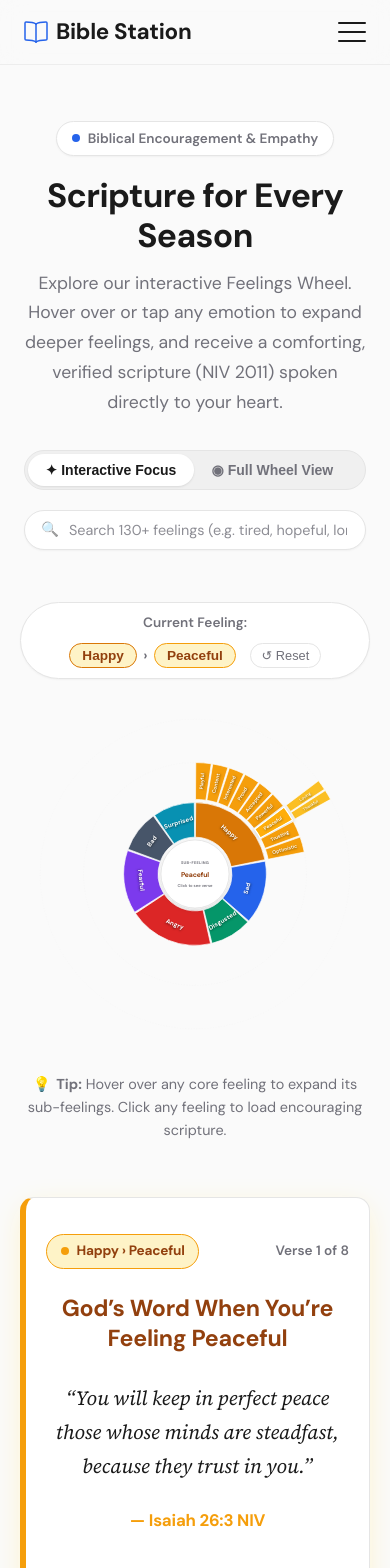
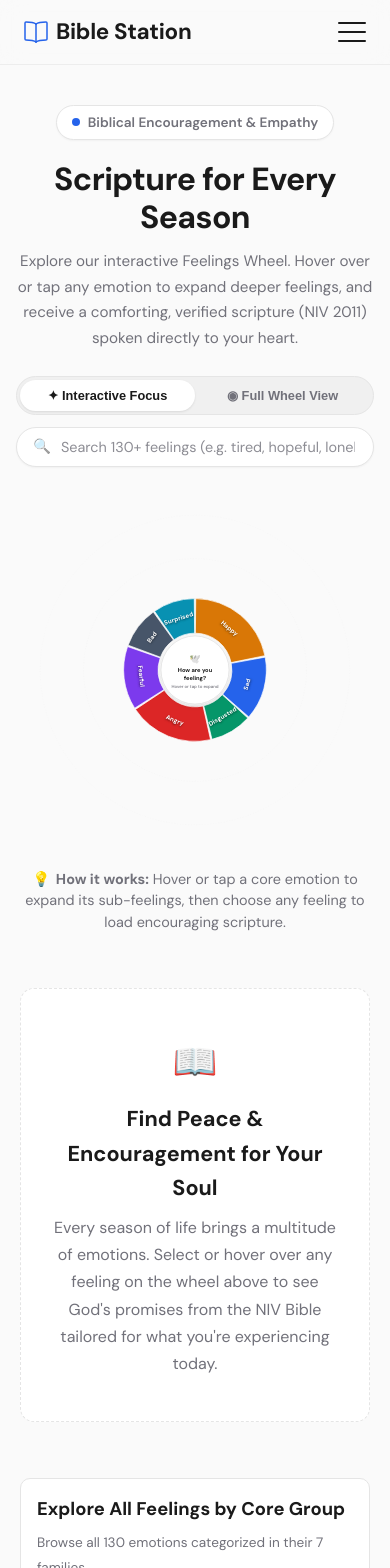
Before and after one commit to haftel/bible-station, a Vue app: page /verses-for-feelings in a window 390 px wide. Shown: the top 1568 px of the page. Built offline with nearby package versions, Linux system fonts and the light colour scheme.

Commit message:
fix(feelings-wheel): start unexpanded, stabilize non-happy hover branch, and optimize mobile responsiveness

```diff
--- a/src/views/VersesForFeelingsView.vue
+++ b/src/views/VersesForFeelingsView.vue
@@ -16,14 +16,14 @@
         <div class="mode-toggle-group">
           <button
             :class="['toggle-btn', { active: viewMode === 'focus' }]"
-            @click="viewMode = 'focus'"
+            @click="setMode('focus')"
             title="Interactive expansion on hover/tap"
           >
             ✦ Interactive Focus
           </button>
           <button
             :class="['toggle-btn', { active: viewMode === 'full' }]"
-            @click="viewMode = 'full'"
+            @click="setMode('full')"
             title="Display all 3 tiers of feelings simultaneously"
           >
             ◉ Full Wheel View
@@ -72,8 +72,8 @@
 
     <main class="container wheel-main-container">
       <!-- Active Emotion Breadcrumb -->
-      <nav class="breadcrumb-container" aria-label="Feeling navigation">
-        <span class="breadcrumb-label">Current Feeling:</span>
+      <nav class="breadcrumb-container" aria-label="Feeling navigation" v-if="activeCore">
+        <span class="breadcrumb-label">Current Branch:</span>
         <div class="breadcrumb-trail">
           <button
             class="breadcrumb-chip core-chip"
@@ -97,11 +97,11 @@
             class="breadcrumb-chip tertiary-chip"
             v-if="activeTertiary"
             :style="{ borderColor: activeTertiary.color, color: activeTertiary.darkColor, backgroundColor: activeTertiary.lightColor }"
+            @click="selectFeeling(activeTertiary.id)"
           >
             {{ activeTertiary.label }}
           </button>
           <button
-            v-if="selectedFeelingId"
             class="reset-selection-btn"
             @click="resetSelection"
             title="Reset wheel to center"
@@ -111,9 +111,13 @@
         </div>
       </nav>
 
-      <!-- SVG Feelings Wheel -->
+      <!-- SVG Feelings Wheel Stage -->
       <div class="wheel-stage">
-        <div class="wheel-svg-wrapper">
+        <div
+          class="wheel-svg-wrapper"
+          @mouseenter="onWheelMouseEnter"
+          @mouseleave="onWheelMouseLeave"
+        >
           <svg
             viewBox="-380 -380 760 760"
             class="feelings-wheel-svg"
@@ -124,7 +128,7 @@
               <filter id="hub-shadow" x="-30%" y="-30%" width="160%" height="160%">
                 <feDropShadow dx="0" dy="4" stdDeviation="6" flood-color="rgba(0,0,0,0.12)" />
               </filter>
-              <filter id="hover-glow" x="-20%" y="-20%" width="140%" height="140%">
+              <filter id="slice-shadow" x="-20%" y="-20%" width="140%" height="140%">
                 <feDropShadow dx="0" dy="2" stdDeviation="4" flood-color="rgba(0,0,0,0.18)" />
               </filter>
             </defs>
@@ -143,9 +147,8 @@
                     'slice-active': selectedFeelingId === tert.id,
                     'slice-hovered': hoveredFeelingId === tert.id
                   }"
-                  @mouseenter="handleHover(tert.id)"
-                  @mouseleave="handleHover(null)"
-                  @click="selectFeeling(tert.id)"
+                  @mouseenter="onSliceEnter(tert.id)"
+                  @click="handleSliceClick(tert.id)"
                 >
                   <path
                     :d="describeArc(248, 336, tert.startAngle, tert.endAngle, 0.6)"
@@ -177,9 +180,8 @@
                     'slice-hovered': hoveredFeelingId === sec.id,
                     'branch-highlight': activeSecondary?.id === sec.id
                   }"
-                  @mouseenter="handleHover(sec.id)"
-                  @mouseleave="handleHover(null)"
-                  @click="selectFeeling(sec.id)"
+                  @mouseenter="onSliceEnter(sec.id)"
+                  @click="handleSliceClick(sec.id)"
                 >
                   <path
                     :d="describeArc(162, 242, sec.startAngle, sec.endAngle, 0.8)"
@@ -212,9 +214,8 @@
                   'slice-hovered': hoveredFeelingId === core.id,
                   'branch-highlight': activeCore?.id === core.id
                 }"
-                @mouseenter="handleHover(core.id)"
-                @mouseleave="handleHover(null)"
-                @click="selectFeeling(core.id)"
+                @mouseenter="onSliceEnter(core.id)"
+                @click="handleSliceClick(core.id)"
               >
                 <path
                   :d="describeArc(80, 155, core.startAngle, core.endAngle, 1.2)"
@@ -239,26 +240,26 @@
               <circle cx="0" cy="0" r="74" class="hub-circle" filter="url(#hub-shadow)" />
 
               <!-- Content in Center -->
-              <template v-if="hoveredFeeling || selectedFeeling">
+              <template v-if="displayFeeling">
                 <text y="-22" class="hub-eyebrow">
-                  {{ (hoveredFeeling || selectedFeeling).tier === 1 ? 'CORE EMOTION' : ((hoveredFeeling || selectedFeeling).tier === 2 ? 'SUB-FEELING' : 'DEEPER FEELING') }}
+                  {{ displayFeeling.tier === 1 ? 'CORE EMOTION' : (displayFeeling.tier === 2 ? 'SUB-FEELING' : 'DEEPER FEELING') }}
                 </text>
                 <text
                   y="6"
                   class="hub-feeling-name"
-                  :fill="(hoveredFeeling || selectedFeeling).darkColor"
+                  :fill="displayFeeling.darkColor"
                 >
-                  {{ (hoveredFeeling || selectedFeeling).label }}
+                  {{ displayFeeling.label }}
                 </text>
                 <text y="28" class="hub-action-hint">
-                  Click to see verse
+                  Click to view verse
                 </text>
               </template>
               <template v-else>
                 <text y="-18" class="hub-peace-icon">🕊️</text>
                 <text y="4" class="hub-default-title">How are you</text>
                 <text y="22" class="hub-default-subtitle">feeling?</text>
-                <text y="40" class="hub-default-hint">Hover to expand</text>
+                <text y="40" class="hub-default-hint">Hover or tap to expand</text>
               </template>
             </g>
           </svg>
@@ -267,7 +268,7 @@
         <!-- Wheel Hint / Instructions -->
         <p class="wheel-hint-text">
           <span class="hint-bullet">💡</span>
-          <strong>Tip:</strong> Hover over any core feeling to expand its sub-feelings. Click any feeling to load encouraging scripture.
+          <strong>How it works:</strong> Hover or tap a core emotion to expand its sub-feelings, then choose any feeling to load encouraging scripture.
         </p>
       </div>
 
@@ -343,6 +344,18 @@
         </div>
       </section>
 
+      <!-- Welcome Invitation Card (when no verse is yet selected) -->
+      <section v-else class="verse-welcome-card fade-in">
+        <div class="welcome-card-content">
+          <span class="welcome-icon">📖</span>
+          <h3 class="welcome-title">Find Peace & Encouragement for Your Soul</h3>
+          <p class="welcome-text">
+            Every season of life brings a multitude of emotions. Select or hover over any feeling on the wheel above
+            to see God's promises from the NIV Bible tailored for what you're experiencing today.
+          </p>
+        </div>
+      </section>
+
       <!-- ================= CATEGORY BROWSE LIST (ACCESSIBILITY & QUICK ACCESS) ================= -->
       <section class="browse-categories-section">
         <div class="browse-header" @click="showBrowseList = !showBrowseList">
@@ -409,7 +422,7 @@
 </template>
 
 <script setup>
-import { ref, computed, nextTick, onMounted } from 'vue'
+import { ref, computed, nextTick } from 'vue'
 import {
   FEELINGS_HIERARCHY,
   FEELINGS_INDEX,
@@ -423,14 +436,16 @@ const searchFocused = ref(false)
 const copiedRecently = ref(false)
 const showBrowseList = ref(false)
 
+// Active and selected states (INITIALIZED TO NULL - Wheel starts unexpanded!)
 const hoveredFeelingId = ref(null)
-const selectedFeelingId = ref('peaceful') // Warm default feeling
+const selectedFeelingId = ref(null)
+const activeCoreId = ref(null)
+const activeSecondaryId = ref(null)
+
 const currentVerseIndex = ref(0)
 const verseCardRef = ref(null)
 
-// Focus expansion tracking
-const lockedCoreId = ref('happy')
-const lockedSecondaryId = ref('peaceful')
+let collapseTimer = null
 
 // ==================== COMPUTED HIERARCHY ====================
 const selectedFeeling = computed(() => {
@@ -443,19 +458,21 @@ const hoveredFeeling = computed(() => {
   return FEELINGS_INDEX[hoveredFeelingId.value] || null
 })
 
+// Current feeling displayed in central hub (hovered takes precedence, then selected)
+const displayFeeling = computed(() => {
+  return hoveredFeeling.value || selectedFeeling.value || null
+})
+
 const activeCore = computed(() => {
-  const current = hoveredFeeling.value || selectedFeeling.value
-  if (!current) return FEELINGS_INDEX[lockedCoreId.value] || FEELINGS_HIERARCHY[0]
-  return FEELINGS_INDEX[current.coreId] || null
+  if (activeCoreId.value) {
+    return FEELINGS_INDEX[activeCoreId.value] || null
+  }
+  return null
 })
 
 const activeSecondary = computed(() => {
-  const current = hoveredFeeling.value || selectedFeeling.value
-  if (!current) return null
-  if (current.tier === 2) return current
-  if (current.tier === 3) return FEELINGS_INDEX[current.parentId] || null
-  if (lockedSecondaryId.value && FEELINGS_INDEX[lockedSecondaryId.value]?.coreId === activeCore.value?.id) {
-    return FEELINGS_INDEX[lockedSecondaryId.value]
+  if (activeSecondaryId.value) {
+    return FEELINGS_INDEX[activeSecondaryId.value] || null
   }
   return null
 })
@@ -466,36 +483,35 @@ const activeTertiary = computed(() => {
   return current
 })
 
-// Slices visibility based on Mode
+// Visible Ring 2 (Secondary) Slices
 const visibleSecondarySlices = computed(() => {
   if (viewMode.value === 'full') {
-    // All secondaries
     const list = []
     FEELINGS_HIERARCHY.forEach(c => list.push(...c.secondaries))
     return list
   }
-  // Focus Mode: only secondaries of activeCore
-  if (!activeCore.value) return []
-  return activeCore.value.secondaries || []
+  // Focus Mode: only show secondaries if a core is active!
+  if (!activeCoreId.value) return []
+  const coreNode = FEELINGS_HIERARCHY.find(c => c.id === activeCoreId.value)
+  return coreNode?.secondaries || []
 })
 
+// Visible Ring 3 (Tertiary) Slices
 const visibleTertiarySlices = computed(() => {
   if (viewMode.value === 'full') {
-    // All tertiaries
     const list = []
     FEELINGS_HIERARCHY.forEach(c => {
       c.secondaries.forEach(s => list.push(...s.tertiaries))
     })
     return list
   }
-  // Focus Mode: only tertiaries of activeSecondary, or all secondaries of activeCore
-  if (activeSecondary.value) {
-    return activeSecondary.value.tertiaries || []
-  }
-  if (activeCore.value) {
-    const list = []
-    activeCore.value.secondaries.forEach(s => list.push(...s.tertiaries))
-    return list
+  // Focus Mode: only show tertiaries if activeSecondaryId is active!
+  if (activeSecondaryId.value) {
+    const sec = FEELINGS_INDEX[activeSecondaryId.value]
+    if (!sec) return []
+    const coreNode = FEELINGS_HIERARCHY.find(c => c.id === sec.coreId)
+    const secNode = coreNode?.secondaries.find(s => s.id === activeSecondaryId.value)
+    return secNode?.tertiaries || []
   }
   return []
 })
@@ -520,36 +536,87 @@ const filteredFeelings = computed(() => {
   return all.filter(f => f.label.toLowerCase().includes(q) || f.path.some(p => p.toLowerCase().includes(q)))
 })
 
-// ==================== METHODS ====================
-const handleHover = (id) => {
-  hoveredFeelingId.value = id
-  if (id) {
-    const node = FEELINGS_INDEX[id]
-    if (node) {
-      if (node.tier === 1) {
-        lockedCoreId.value = node.id
-      } else if (node.tier === 2) {
-        lockedCoreId.value = node.coreId
-        lockedSecondaryId.value = node.id
-      } else if (node.tier === 3) {
-        lockedCoreId.value = node.coreId
-        lockedSecondaryId.value = node.parentId
+// ==================== HOVER & NAVIGATION HANDLERS ====================
+const onWheelMouseEnter = () => {
+  if (collapseTimer) {
+    clearTimeout(collapseTimer)
+    collapseTimer = null
+  }
+}
+
+const onWheelMouseLeave = () => {
+  // Grace period when moving out of the wheel entirely
+  collapseTimer = setTimeout(() => {
+    hoveredFeelingId.value = null
+    if (!selectedFeelingId.value) {
+      // Revert to initial clean unexpanded state
+      activeCoreId.value = null
+      activeSecondaryId.value = null
+    } else {
+      // Keep selected feeling's branch open
+      const sel = FEELINGS_INDEX[selectedFeelingId.value]
+      if (sel) {
+        activeCoreId.value = sel.coreId
+        activeSecondaryId.value = sel.tier >= 2 ? (sel.tier === 2 ? sel.id : sel.parentId) : null
       }
     }
+  }, 250)
+}
+
+const onSliceEnter = (id) => {
+  if (collapseTimer) {
+    clearTimeout(collapseTimer)
+    collapseTimer = null
   }
+  hoveredFeelingId.value = id
+  const node = FEELINGS_INDEX[id]
+  if (!node) return
+
+  if (node.tier === 1) {
+    activeCoreId.value = node.id
+    // Don't clear secondary if it already belongs to this core
+    if (activeSecondaryId.value && FEELINGS_INDEX[activeSecondaryId.value]?.coreId !== node.id) {
+      activeSecondaryId.value = null
+    }
+  } else if (node.tier === 2) {
+    activeCoreId.value = node.coreId
+    activeSecondaryId.value = node.id
+  } else if (node.tier === 3) {
+    activeCoreId.value = node.coreId
+    activeSecondaryId.value = node.parentId
+  }
+}
+
+// Touch / click handler for slices
+const handleSliceClick = (id) => {
+  if (!id || !FEELINGS_INDEX[id]) return
+  const node = FEELINGS_INDEX[id]
+
+  // Expand branch
+  activeCoreId.value = node.coreId
+  if (node.tier === 2) {
+    activeSecondaryId.value = node.id
+  } else if (node.tier === 3) {
+    activeSecondaryId.value = node.parentId
+  }
+
+  // Select feeling and show verse
+  selectFeeling(id)
 }
 
 const selectFeeling = (id) => {
   if (!id || !FEELINGS_INDEX[id]) return
+  const node = FEELINGS_INDEX[id]
   selectedFeelingId.value = id
   currentVerseIndex.value = 0
-  const node = FEELINGS_INDEX[id]
-  lockedCoreId.value = node.coreId
+
+  activeCoreId.value = node.coreId
   if (node.tier === 2) {
-    lockedSecondaryId.value = node.id
+    activeSecondaryId.value = node.id
   } else if (node.tier === 3) {
-    lockedSecondaryId.value = node.parentId
+    activeSecondaryId.value = node.parentId
   }
+
   searchQuery.value = ''
   searchFocused.value = false
 
@@ -562,10 +629,18 @@ const selectFeeling = (id) => {
 
 const resetSelection = () => {
   hoveredFeelingId.value = null
-  selectedFeelingId.value = 'peaceful'
-  lockedCoreId.value = 'happy'
-  lockedSecondaryId.value = 'peaceful'
+  selectedFeelingId.value = null
+  activeCoreId.value = null
+  activeSecondaryId.value = null
   currentVerseIndex.value = 0
+}
+
+const setMode = (mode) => {
+  viewMode.value = mode
+  if (mode === 'focus' && !selectedFeelingId.value) {
+    activeCoreId.value = null
+    activeSecondaryId.value = null
+  }
 }
 
 const cycleNextVerse = () => {
@@ -639,11 +714,6 @@ const getTangentialTransform = (startAngle, endAngle, innerR, outerR) => {
   const shouldFlip = midAngle > 90 && midAngle < 270
   return `rotate(${midAngle.toFixed(1)}) translate(0, -${midR.toFixed(1)}) rotate(${shouldFlip ? 180 : 0})`
 }
-
-onMounted(() => {
-  // Select initial peaceful verse
-  selectFeeling('peaceful')
-})
 </script>
 
 <style scoped>
@@ -932,17 +1002,19 @@ onMounted(() => {
   align-items: center;
   margin: 1rem auto 2.5rem;
   position: relative;
+  width: 100%;
 }
 
 .wheel-svg-wrapper {
   width: 100%;
-  max-width: 640px;
+  max-width: 620px;
   aspect-ratio: 1 / 1;
   display: flex;
   justify-content: center;
   align-items: center;
   position: relative;
   user-select: none;
+  touch-action: manipulation;
 }
 
 .feelings-wheel-svg {
@@ -1069,6 +1141,8 @@ onMounted(() => {
   color: var(--text-light);
   margin-top: 1.5rem;
   text-align: center;
+  max-width: 500px;
+  line-height: 1.5;
 }
 
 .hint-bullet {
@@ -1087,6 +1161,38 @@ onMounted(() => {
   text-align: center;
   scroll-margin-top: 4rem;
   transition: all var(--transition-base);
+}
+
+.verse-welcome-card {
+  background: var(--card-bg);
+  border: 1px dashed var(--border-color);
+  border-radius: var(--radius-lg);
+  padding: 2.75rem 2rem;
+  margin: 2.5rem auto 3.5rem;
+  max-width: 800px;
+  text-align: center;
+}
+
+.welcome-icon {
+  font-size: 2.25rem;
+  display: block;
+  margin-bottom: 0.75rem;
+}
+
+.welcome-title {
+  font-family: var(--heading-font);
+  font-size: 1.35rem;
+  font-weight: 700;
+  color: var(--text-main);
+  margin: 0 0 0.5rem;
+}
+
+.welcome-text {
+  color: var(--text-light);
+  font-size: 1rem;
+  line-height: 1.7;
+  max-width: 580px;
+  margin: 0 auto;
 }
 
 .verse-card-header {
@@ -1368,23 +1474,65 @@ onMounted(() => {
   border-color: var(--accent-color);
 }
 
-/* ==================== RESPONSIVE ADJUSTMENTS ==================== */
+/* ==================== MOBILE RESPONSIVE ==================== */
 @media (max-width: 640px) {
+  .page-header {
+    padding: 2.5rem 1rem 1.25rem;
+  }
+
   .page-title {
-    font-size: 2.1rem;
+    font-size: 2rem;
+  }
+
+  .page-subtitle {
+    font-size: 0.95rem;
+    margin-bottom: 1.5rem;
   }
 
   .wheel-controls-bar {
     flex-direction: column;
     align-items: stretch;
+    gap: 0.75rem;
+  }
+
+  .mode-toggle-group {
+    width: 100%;
+    justify-content: center;
+  }
+
+  .toggle-btn {
+    flex: 1;
+    text-align: center;
+    padding: 0.5rem 0.6rem;
+    font-size: 0.8rem;
   }
 
   .search-box-wrapper {
     max-width: 100%;
   }
 
+  .wheel-stage {
+    margin: 0.5rem auto 1.5rem;
+  }
+
+  .wheel-svg-wrapper {
+    max-width: 100%;
+  }
+
+  .breadcrumb-container {
+    width: 100%;
+    max-width: 100%;
+    padding: 0.5rem 0.75rem;
+    font-size: 0.8rem;
+  }
+
   .verse-display-card {
-    padding: 2.25rem 1.25rem;
+    padding: 2rem 1.25rem;
+    margin: 1.5rem auto 2.5rem;
+  }
+
+  .verse-card-headline {
+    font-size: 1.2rem;
   }
 
   .verse-quote {
@@ -1399,6 +1547,20 @@ onMounted(() => {
 
   .action-btn {
     width: 100%;
+    min-height: 44px; /* Accessible touch target */
+  }
+
+  .browse-header {
+    padding: 1rem;
+    flex-direction: column;
+    align-items: flex-start;
+    gap: 0.75rem;
+  }
+
+  .browse-toggle-btn {
+    width: 100%;
+    text-align: center;
+    min-height: 40px;
   }
 }
 </style>
```
Also changed, not shown: 1 other file (tests, documents, lock files or other folders).
